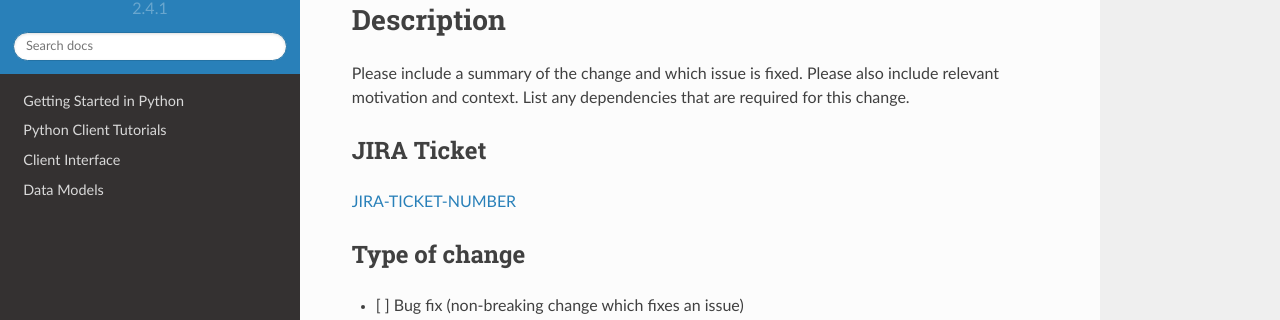
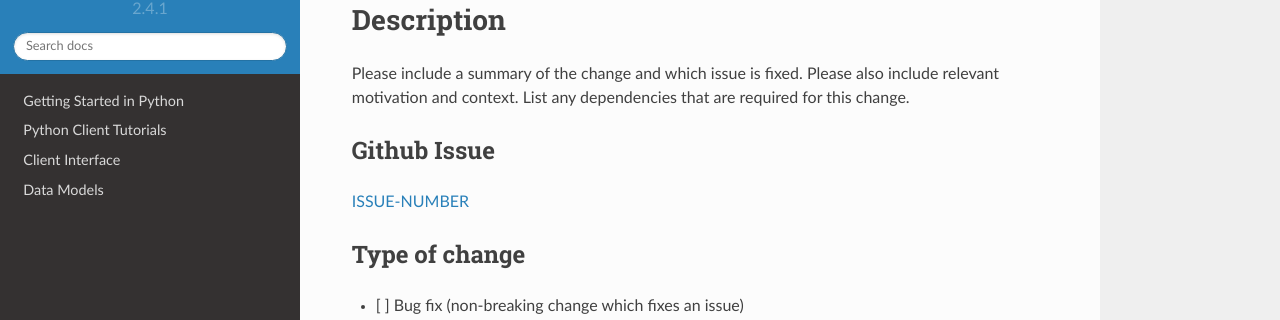
Before and after one commit to tgbugs/blackfynn-python, a Sphinx documentation site: the page built from docs/PULL_REQUEST_TEMPLATE.md, in a window 1280 px wide. Shown: the part 98-418 px from the top of the page. Built offline with Sphinx 7.4.7 and the Read the Docs theme 2.0.0, drawn with Linux system fonts in a browser that asks for light colours.

Commit message:
Include reference to Github issue

```diff
--- a/docs/PULL_REQUEST_TEMPLATE.md
+++ b/docs/PULL_REQUEST_TEMPLATE.md
@@ -3,9 +3,9 @@
 Please include a summary of the change and which issue is fixed. Please also include relevant motivation and context. List any dependencies that are required for this change.
 
 
-## JIRA Ticket
+## Github Issue
 
-[JIRA-TICKET-NUMBER](ticket-url)
+[ISSUE-NUMBER](issue-url)
 
 
 ## Type of change
```
